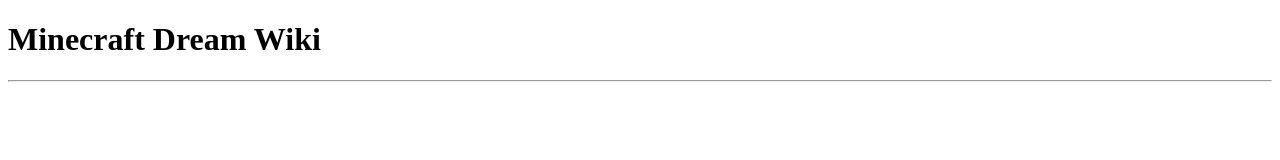
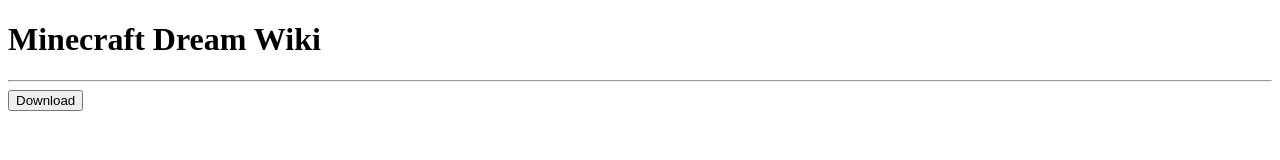
Before and after one commit to MinecraftGuy926/site, a plain HTML site: page index.html in a window 1280 px wide. Drawn offline with Linux system fonts and the light colour scheme.

Commit message:
Update index.html

```diff
--- a/index.html
+++ b/index.html
@@ -9,6 +9,6 @@
 <body>
     <h1>Minecraft Dream Wiki </h1>
     <hr>
-
+    <a href=""><button class="button">Download</button></a>
 </body>
 </html>
```
